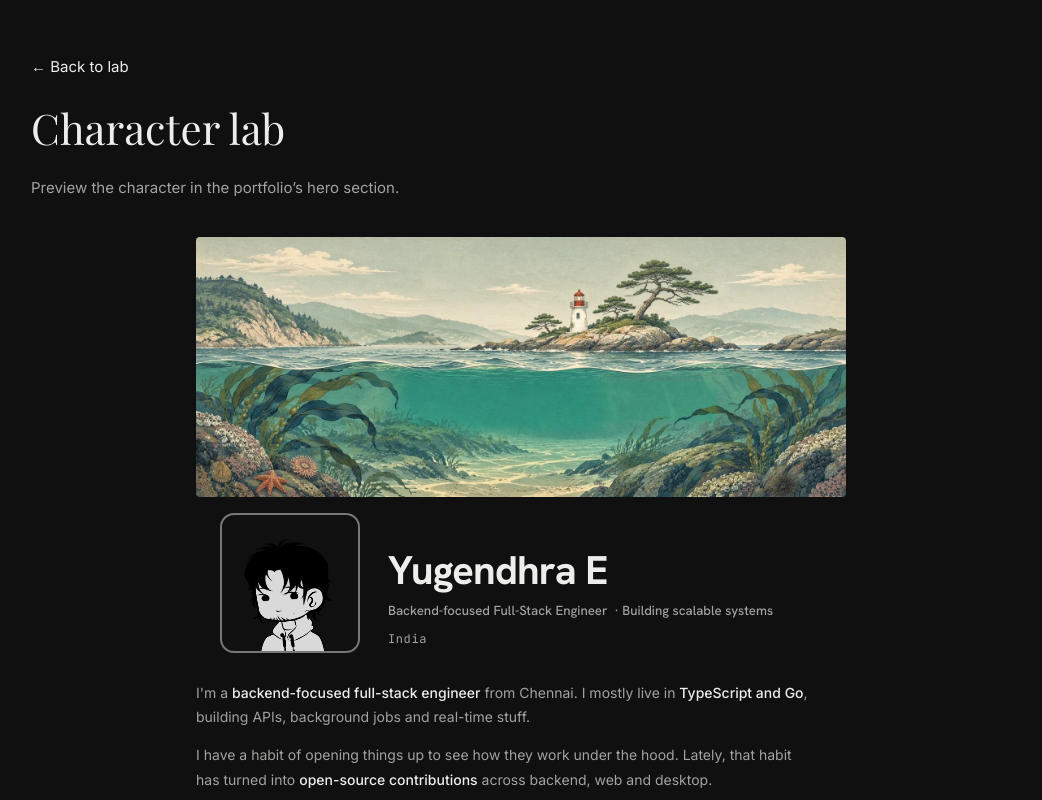
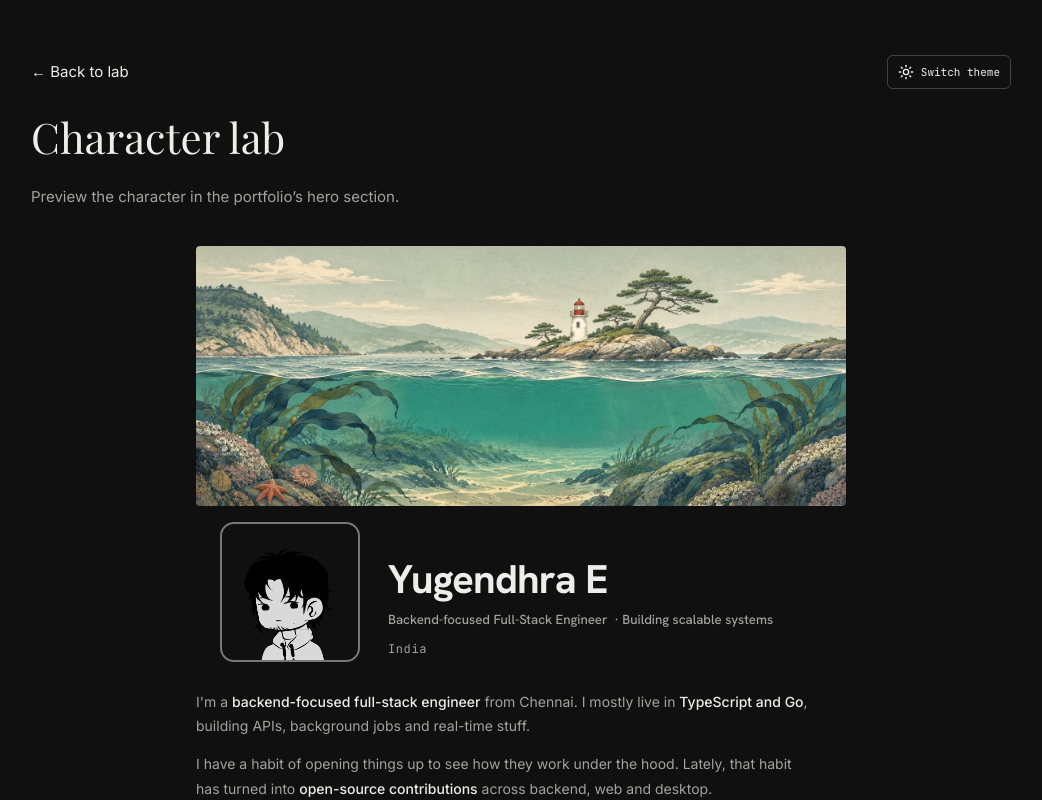
Before and after one commit to y9ndra/portfolio, a Next.js app: page /lab/character in a window 1280 px wide. Shown: the top 800 px of the page, without its empty margins (119-1161 px from the left). Built offline with nearby package versions, Linux system fonts and the light colour scheme; no server answers; a web font is replaced by a local one.

Commit message:
feat(lab): preview the character in both themes
with a temporary light and dark theme switch.

```diff
--- /dev/null
+++ b/src/app/lab/character/LabTheme.tsx
@@ -0,0 +1,26 @@
+"use client";
+
+import { useEffect } from "react";
+import { Moon, Sun } from "lucide-react";
+
+export default function LabTheme() {
+  useEffect(() => {
+    const root = document.documentElement;
+    const original = root.getAttribute("data-theme");
+    return () => {
+      if (original === null) root.removeAttribute("data-theme");
+      else root.setAttribute("data-theme", original);
+    };
+  }, []);
+
+  function toggle() {
+    const root = document.documentElement;
+    root.setAttribute("data-theme", root.getAttribute("data-theme") === "light" ? "dark" : "light");
+  }
+
+  return <button type="button" className="character-theme-toggle" onClick={toggle} aria-label="Switch between light and dark theme" title="Switch theme">
+    <Sun className="character-theme-sun" size={16} aria-hidden="true" />
+    <Moon className="character-theme-moon" size={16} aria-hidden="true" />
+    <span>Switch theme</span>
+  </button>;
+}
--- a/src/app/lab/character/character.css
+++ b/src/app/lab/character/character.css
@@ -45,3 +45,9 @@ body:has(.character-lab) > nav { display: none; }
 .character-lab-note { max-width: 450px; }
 @media (max-width: 640px) { .character-lab .character-lab-avatar { width: 110px; height: 110px; } .character-lab-preview { gap: 1.25rem; } }
 @media (max-width: 480px) { .character-lab .character-lab-avatar { width: 100px; height: 100px; } .character-lab-preview { gap: 1rem; } }
+.character-lab-header { display: flex; align-items: center; justify-content: space-between; gap: 16px; }
+.character-theme-toggle { display: inline-flex; align-items: center; gap: 7px; padding: 8px 10px; border: 1px solid var(--border-h); border-radius: 6px; color: var(--t1); background: var(--bg); font: 11px/1 var(--font-mono, monospace); cursor: pointer; }
+.character-theme-toggle:hover { background: var(--bg-3); }
+.character-theme-toggle:focus-visible { outline: 2px solid var(--t1); outline-offset: 3px; }
+.character-theme-moon, [data-theme="light"] .character-theme-sun { display: none; }
+[data-theme="light"] .character-theme-moon { display: block; }
--- a/src/app/lab/character/page.tsx
+++ b/src/app/lab/character/page.tsx
@@ -2,12 +2,13 @@ import Image from "next/image";
 import Link from "next/link";
 import { PERSONAL } from "@/data/portfolio";
 import Character from "./Character";
+import LabTheme from "./LabTheme";
 import "./character.css";
 
 export default function CharacterLab() {
   return (
     <main className="character-lab">
-      <Link href="/lab">← Back to lab</Link>
+      <div className="character-lab-header"><Link href="/lab">← Back to lab</Link><LabTheme /></div>
       <h1>Character lab</h1>
       <p>Preview the character in the portfolio’s hero section.</p>
       <div className="water-stage character-lab-banner" aria-label="Coastal banner preview">
```
